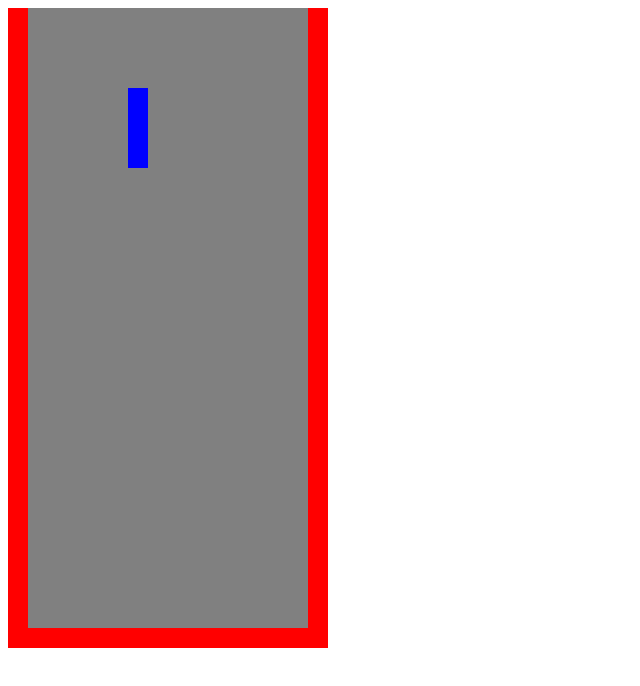
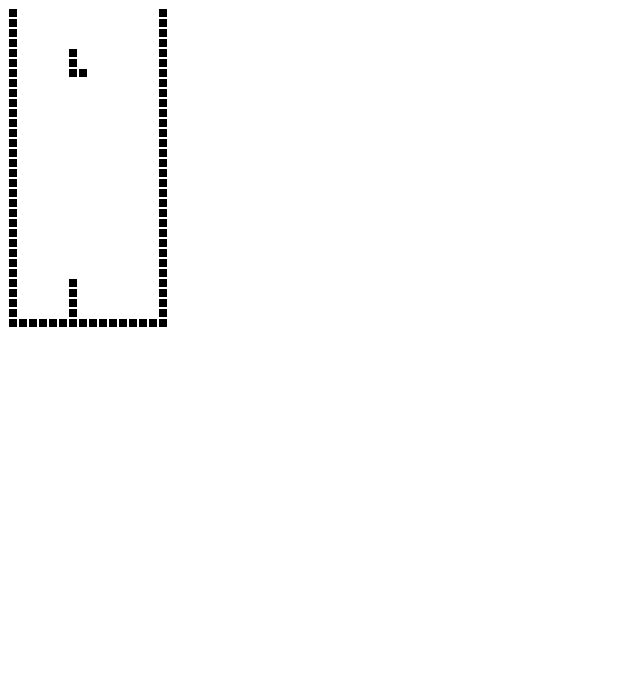
Before and after one commit to grga1349/tetris-js, a website built with Parcel: page index.html in a window 1280 px wide. Shown: the whole page, without its empty margins (0-640 px from the left). Built offline with nearby package versions, Linux system fonts and the light colour scheme.

Commit message:
Added pushing into grid

```diff
--- a/index.html
+++ b/index.html
@@ -5,9 +5,9 @@
   <body>
     <canvas
       id="gameCanvas"
-      width="320"
-      height="640"
-      style="background-color: gray"
+      width="160"
+      height="320"
+      style="background-color: white"
     ></canvas>
     <script src='./src/main.js' ></script>
   </body>
--- a/src/dom.js
+++ b/src/dom.js
@@ -15,7 +15,7 @@ function drawBrick(x, y, color) {
   const yReal = y * BRICK_HEIGHT
 
   context.fillStyle = color
-  context.fillRect(xReal, yReal, BRICK_WIDTH, BRICK_HEIGHT)
+  context.fillRect(xReal + 1, yReal + 1, BRICK_WIDTH - 2, BRICK_HEIGHT - 2)
 }
 
 function clearCanvas() {
--- a/src/grid.js
+++ b/src/grid.js
@@ -9,7 +9,7 @@ class Grid {
     this.x = 0
     this.y = 0
     this.bin = 0x8000
-    this.color = 'red'
+    this.color = 'black'
     this.grid = new Uint16Array(GRID_HEIGHT)
 
     for (let key in this.grid) {
--- a/src/main.js
+++ b/src/main.js
@@ -18,6 +18,7 @@ class Game {
   constructor(grid, piece) {
     this.grid = grid
     this.piece = piece
+    this.score = 0
 
     this.onKeyDown = this.onKeyDown.bind(this)
     this.moveDown = this.moveDown.bind(this)
@@ -44,11 +45,27 @@ class Game {
   }
 
   pushPieceIntoGrid() {
+    let {x, y} = this.piece.getPosition()
+
+    for (let i = 0; i < PIECE_GRID_HEIGHT; i ++) {
+      let mask = this.piece.getRow(i)
+      let row = this.grid.getRow(i + y)
+
+      if (x > 0) {
+        mask = mask >> x
+      } else {
+        mask = mask << (x * -1)
+      }
+
+      this.grid.setRow(i + y, row | mask)
+
+    }
 
   }
 
   resetPiece() {
     this.piece.resetPosition()
+    this.piece.randomizePiece()
   }
 
   moveLeft() {
@@ -126,7 +143,7 @@ class Game {
 
 const game = new Game(
   new Grid(),
-  new Piece(0, 0, 5, 4, 0, 0, 'blue')
+  new Piece(0, 0, 5, 4, 0, 0, 'black')
 )
 
 game.init()
--- a/src/piece.js
+++ b/src/piece.js
@@ -23,6 +23,15 @@ class Piece {
         drawBrick(x, y, this.color)
       }
     }
+  }
+
+  getRandomNumber(max) {
+    return Math.floor(Math.random() * Math.floor(max))
+  }
+
+  randomizePiece() {
+    this.type = this.getRandomNumber(7)
+    this.rotation = this.getRandomNumber(4)
   }
 
   resetPosition() {
```
